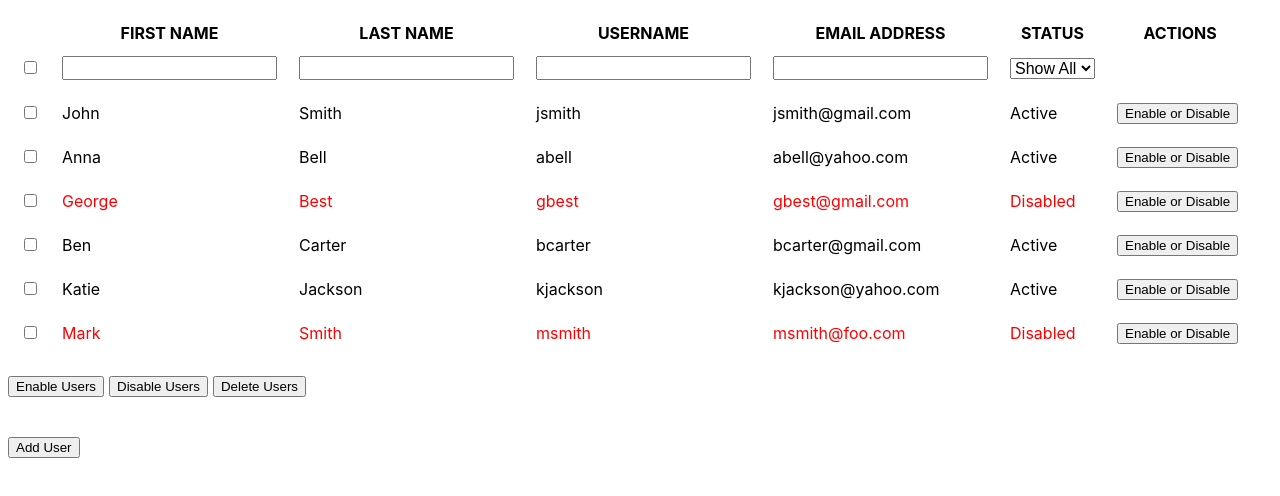
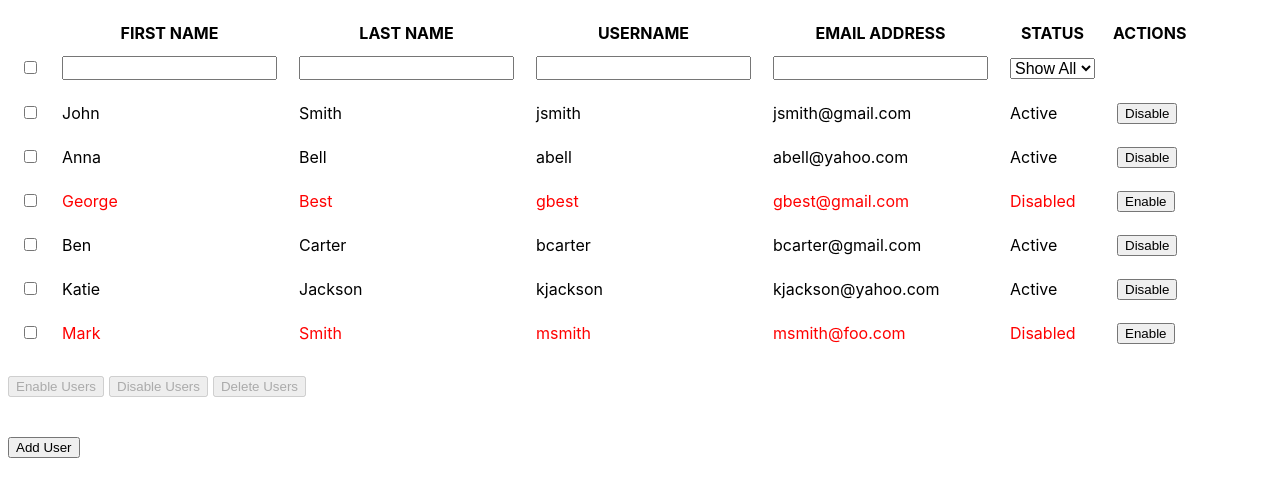
Before and after one commit to DaveKruse18-OH/daveKruseGit, a Vue app in the folder module-4/10_Vue_Event_Handling/student-exercise/: page / in a window 1280 px wide. Shown: the top 496 px of the page. Built offline with nearby package versions, Linux system fonts and the light colour scheme.

Commit message:
module #4 / exercise #10 work in progress.

```diff
--- a/module-4/10_Vue_Event_Handling/student-exercise/src/components/UserList.vue
+++ b/module-4/10_Vue_Event_Handling/student-exercise/src/components/UserList.vue
@@ -52,16 +52,17 @@
           <td>{{ user.emailAddress }}</td>
           <td>{{ user.status }}</td>
           <td>
-            <button class="btnEnableDisable">Enable or Disable</button>
+            <button class="btnEnableDisable" v-on:click.prevent="flipStatus(user.id)" v-if="user.status == 'Active'">Disable</button>
+            <button class="btnEnableDisable" v-on:click.prevent="flipStatus(user.id)" v-if="user.status == 'Disabled'">Enable</button>
           </td>
         </tr>
       </tbody>
     </table>
 
     <div class="all-actions">
-      <button>Enable Users</button>
-      <button>Disable Users</button>
-      <button>Delete Users</button>
+      <button v-bind:disabled ="{true : this.actionButtons}">Enable Users</button>
+      <button v-bind:disabled ="{true : this.actionButtons}">Disable Users</button>
+      <button v-bind:disabled ="{true : this.actionButtons}">Delete Users</button>
     </div>
 
 
@@ -131,6 +132,8 @@ export default {
         emailAddress: "",
         status: "Active"
       },
+      selectedUserIds: [],
+      showActionButtons: false,
       users: [
         {
           id: 1,
@@ -192,6 +195,18 @@ export default {
     resetForm() {
       this.newUser = {};
       this.showForm = false;
+    },
+    flipStatus(idToMatch) {
+      this.users.forEach((user) => {
+        if (user.id == idToMatch) {
+          if (user.status == 'Active') {
+            user.status = 'Disabled';
+          } else {
+            user.status = 'Active';
+          }
+        }
+      });
+      console.log(idToMatch);
     }
   },
   computed: {
@@ -231,6 +246,15 @@ export default {
         );
       }
       return filteredUsers;
+    },
+    actionButtonDisabled() {
+      let actionButtons = this.showActionButtons;
+      if (this.selectedUserIds.length === 0) {
+        actionButtons = true;
+      } else {
+        actionButtons = false;
+      }
+      return actionButtons;
     }
   }
 };
```
